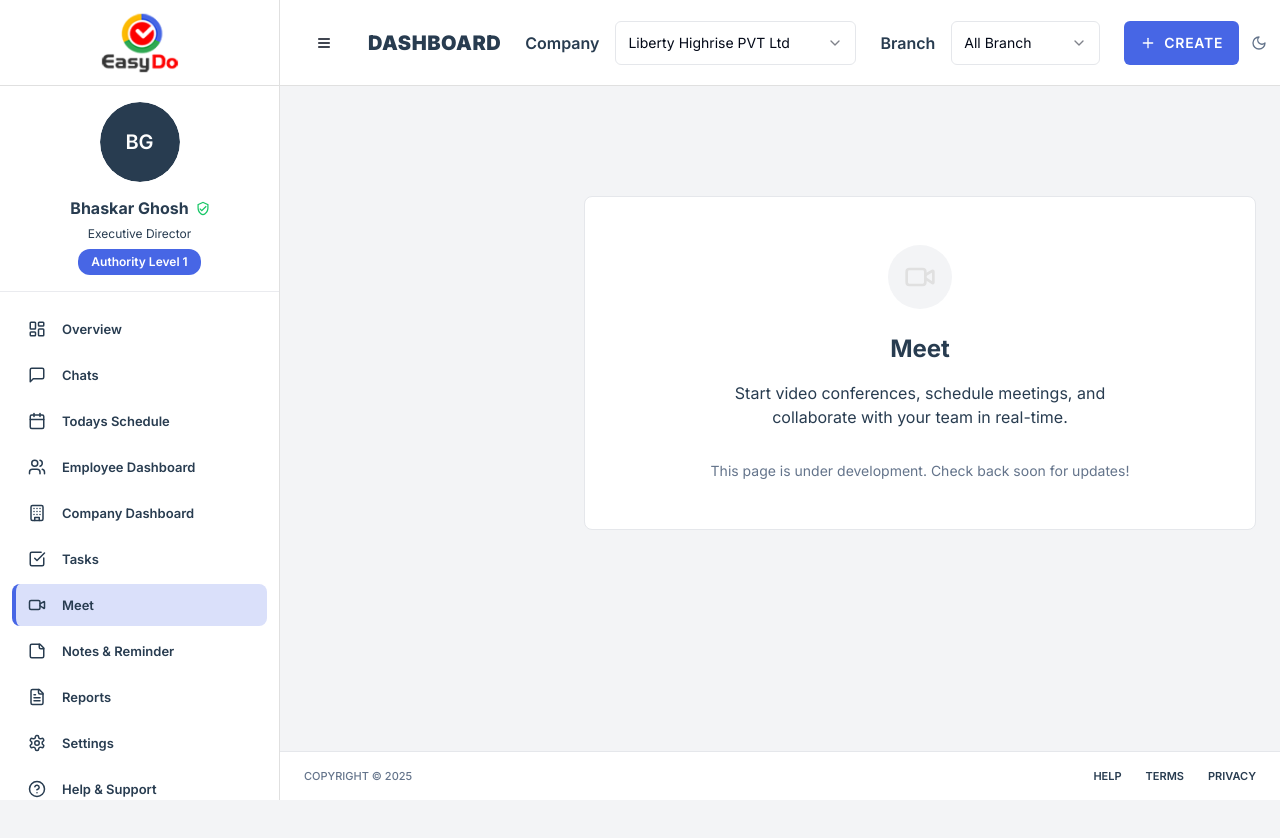
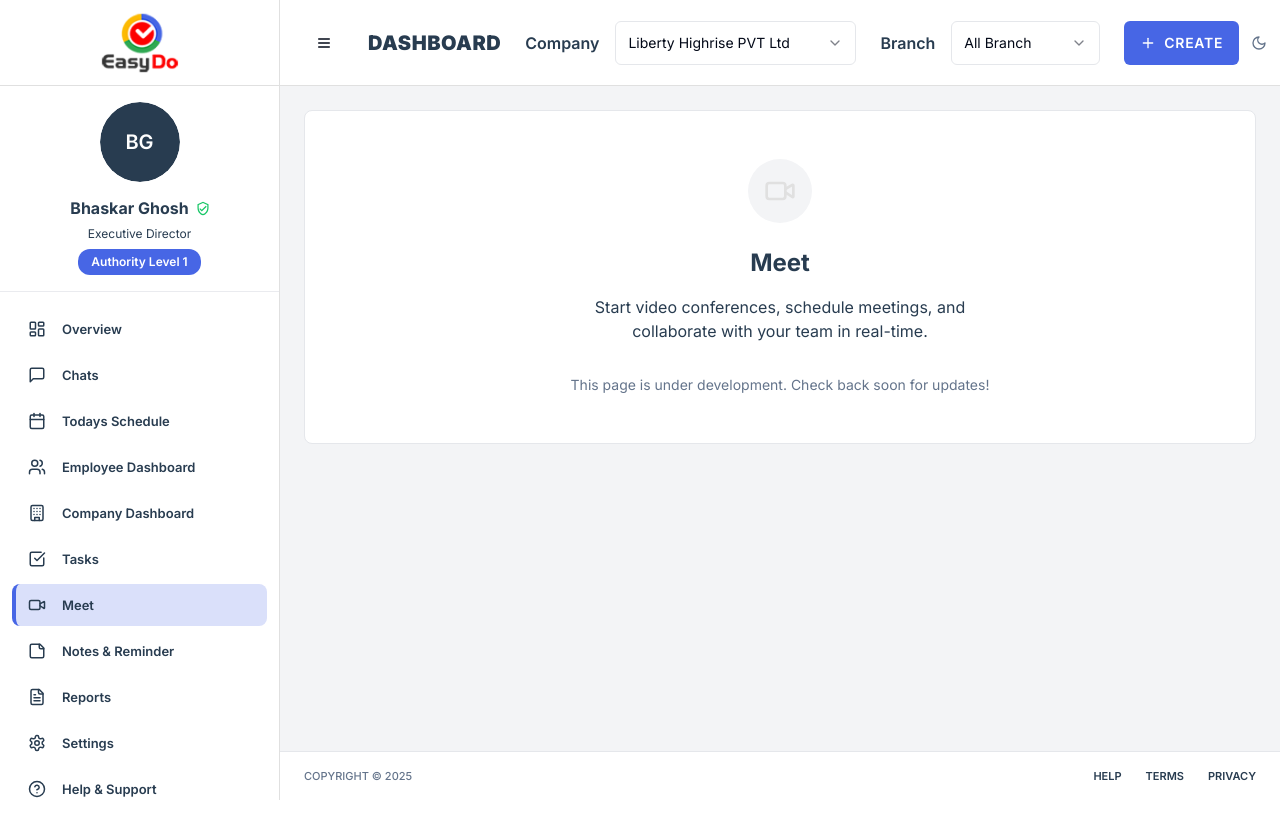
Before and after one commit to soumya85/webpanelEasyDo, a React (Vite) app: page /meet in a window 1280 px wide. Shown: the top 838 px of the page. After the commit the page ends 800 px from the top, so only its background shows below. Built offline with nearby package versions, Linux system fonts and the light colour scheme; the HTML template or start-up script is replaced by a standard one.

Commit message:
Remove PageLayout from PlaceholderPage component
cgen-59fc3cc0d86b4f8c9c9cb6aa9de68d5c

```diff
--- a/src/components/PlaceholderPage.tsx
+++ b/src/components/PlaceholderPage.tsx
@@ -1,5 +1,3 @@
-import { PageLayout } from "@/components/layout/PageLayout";
-
 interface PlaceholderPageProps {
   title: string;
   description?: string;
@@ -12,7 +10,6 @@ export function PlaceholderPage({
   icon,
 }: PlaceholderPageProps) {
   return (
-    <PageLayout>
     <div className="p-6">
       <div className="bg-white rounded-lg border border-gray-200 p-12 text-center">
         {icon && (
@@ -34,6 +31,5 @@ export function PlaceholderPage({
         </div>
       </div>
     </div>
-    </PageLayout>
   );
 }
```
Lines whose indentation alone changed are shown as unchanged.
